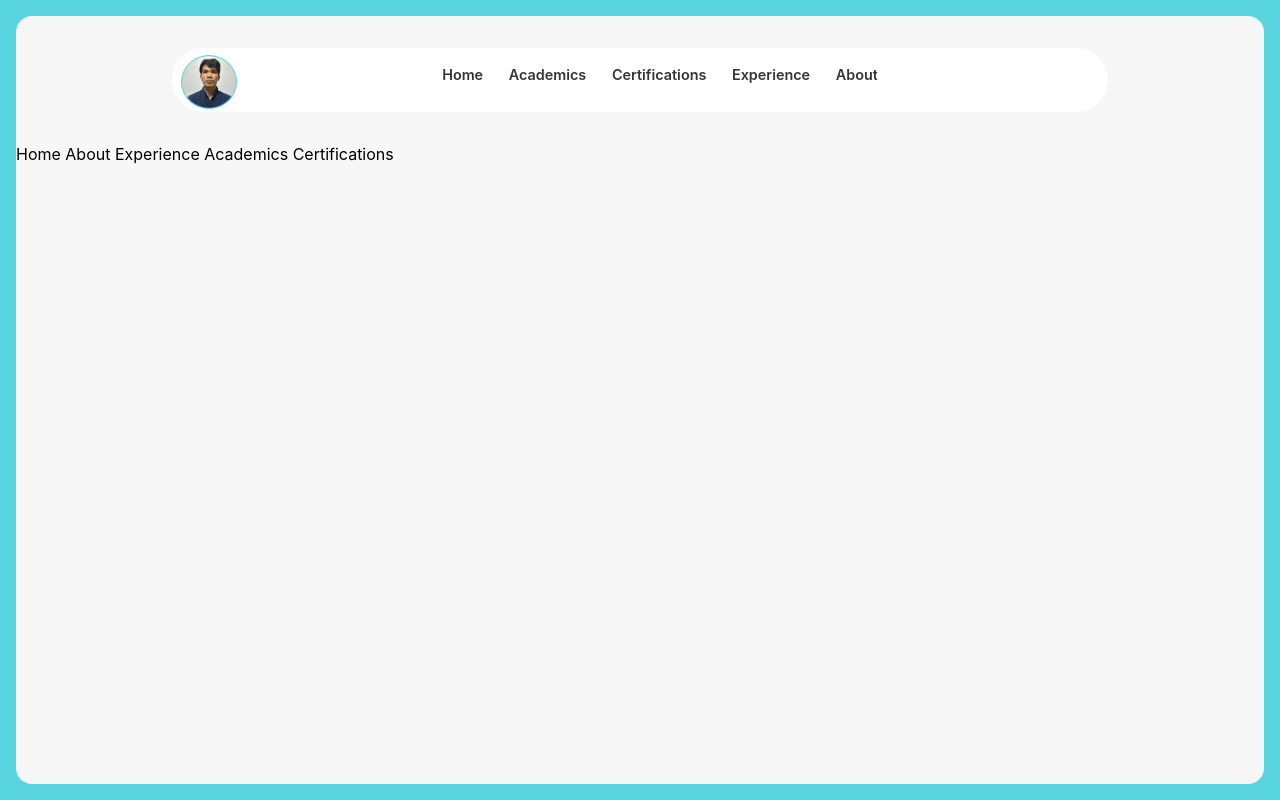
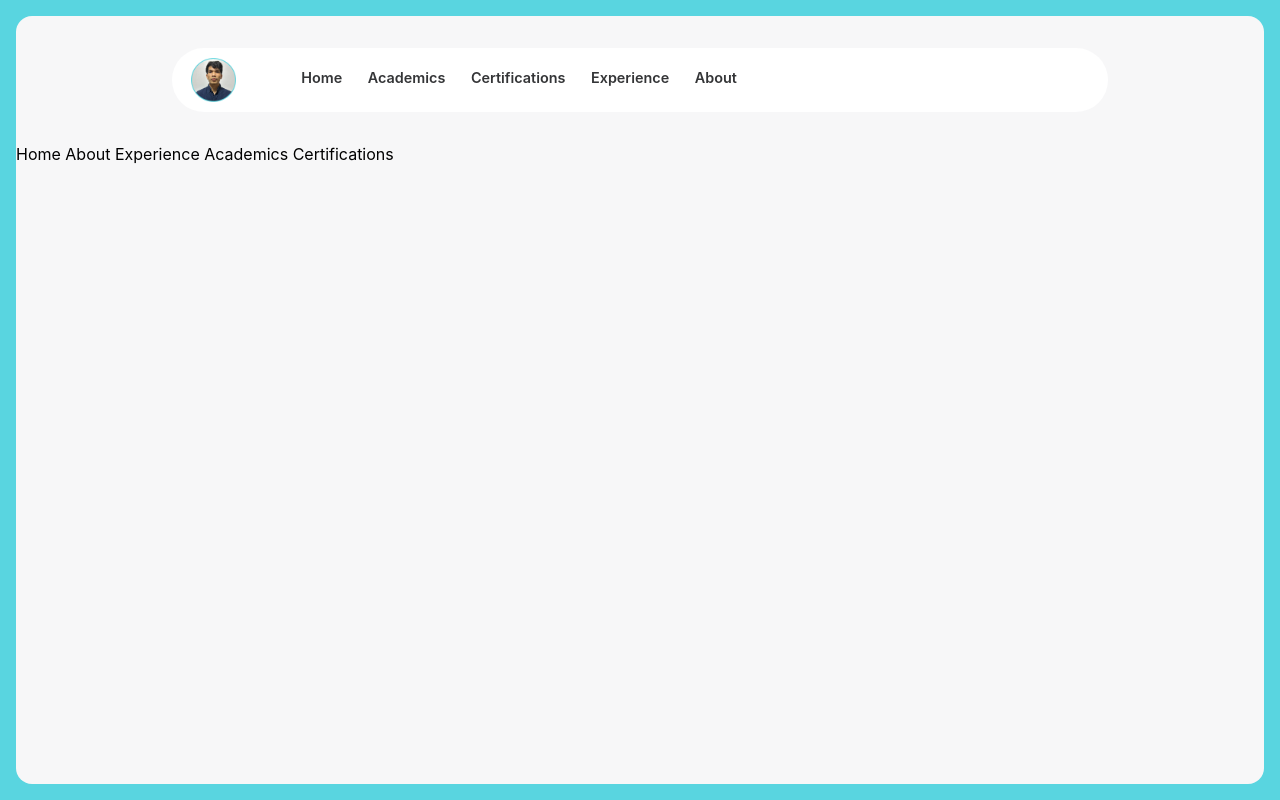
Before and after one commit to kimlj/portfolio, a React (Vite) app: page / in a window 1280 px wide. Built offline with nearby package versions, Linux system fonts and the light colour scheme.

Commit message:
resized profile icon, recentered

```diff
--- a/src/navbar.css
+++ b/src/navbar.css
@@ -13,12 +13,12 @@
 .ul-holder{
     position: absolute;
     /* display: inline-block; */
-    margin-left: 50%;
-    width: 70%;
-    height: 100%;
+    margin-left: 15%;
+    /* width: 70%; */
+    /* height: 100%; */
     /* margin-top: 50%; */
     /* position: absolute; */
-    transform: translateX(-50%);
+    /* transform: translateX(-50%); */
 }
 .nav-ul{
     display: flex;
@@ -46,7 +46,7 @@
     font-weight: 600;
 }
 .nav-ul-li:first-child{
-
+    margin-left: -4vw;
 }
 .nav-ul-li:hover{
     border-bottom: 2px solid #ffef5c;
@@ -58,10 +58,9 @@
 
 
 .profile{
-    width: 3.5rem;
+    width: 2.8rem;
     height: auto;
     /* border-radius: 50%; */
     position: absolute;
-    margin-left: 1%;
-    margin-top: .45%;
+    margin-left: 2%;
 }
```
